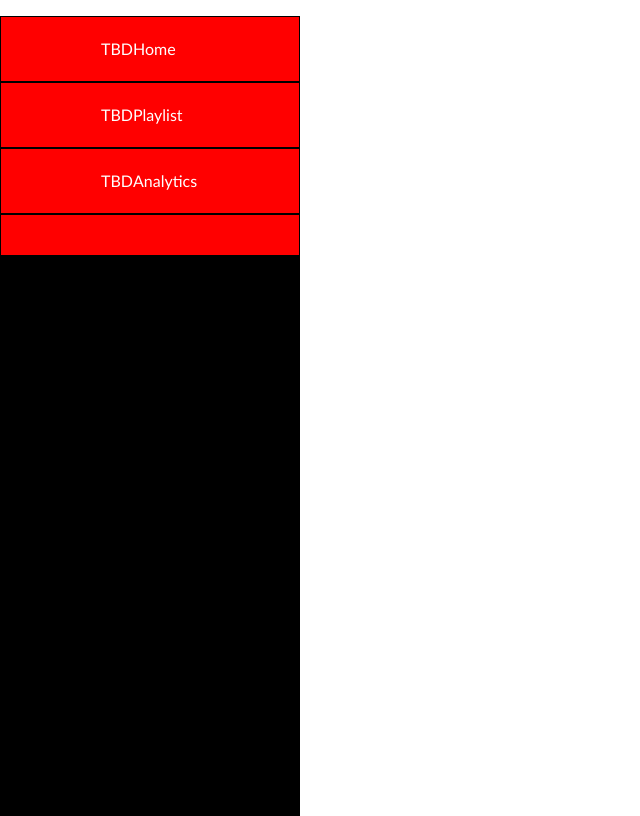
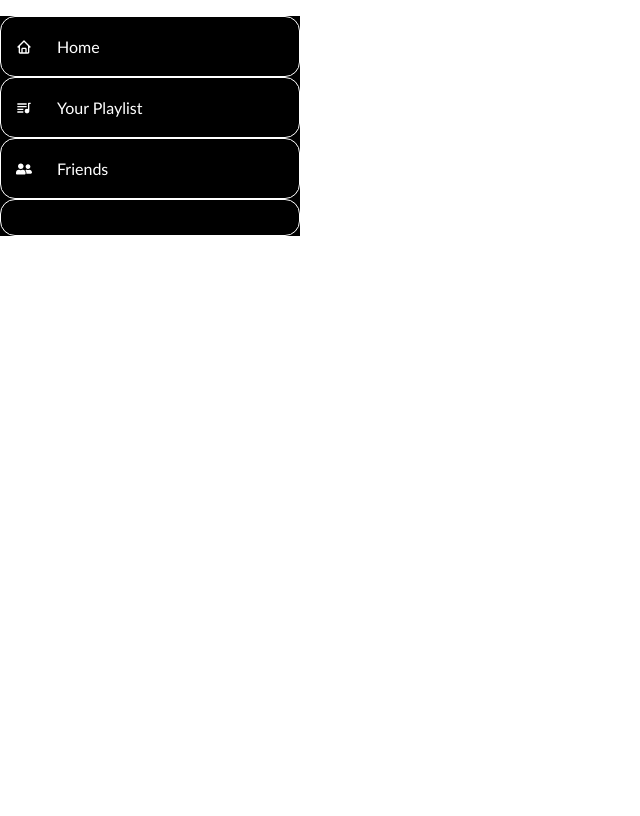
Before and after one commit to csesoc/trainee-3-23t3, a React (Vite) app in the folder client/: page / in a window 1280 px wide. Shown: the whole page, without its empty margins (0-640 px from the left). Built offline with nearby package versions, Linux system fonts and the light colour scheme.

Commit message:
Added icons to some of the title text

```diff
--- a/client/src/Components/Sidebar.css
+++ b/client/src/Components/Sidebar.css
@@ -1,29 +1,38 @@
 .sidebar {
   height: 100%;
   width: 300px;
-  background-color: black;
+  background-color: white;
+  overflow: hidden;
 }
 
 .sidebarlist {
   height: auto;
   width: auto;
-  background-color: red;
+  background-color: black;
   padding-bottom: 0px;
   padding-left: 0px;
+  overflow: hidden;
 }
 
 .sidebarlist .row {
-  flex-direction: row;
+  display: flex;
   color: white;
-  border: 1px solid black;
-  display: flex;
-  padding-left: 100px;
-  padding-bottom: 20px;
-  padding-top: 20px;
+  border: 1px solid white;
+  border-radius: 15px;
+  padding-bottom: 15px;
+  padding-left: 15px;
+  padding-top: 15px;
   font-family: 'Trebuchet MS', 'Lucida Sans Unicode', 'Lucida Grande', 'Lucida Sans', Arial, sans-serif;
+  overflow: hidden;
+  align-items: center;
 }
 
-.row #title {
-  flex: 70%;
-  place-items: center;
+.icon {
+  padding-top: 5px;
+  margin-right: 15px;
+  overflow: hidden;
 }
+
+.title {
+  padding-left: 10px;
+}
--- a/client/src/Components/Sidebar.jsx
+++ b/client/src/Components/Sidebar.jsx
@@ -5,20 +5,17 @@ import {SidebarInfo} from './SidebarInfo'
 function Sidebar() {
   return (
     <div className="sidebar">
-      <ul className= "sidebarlist">
-      {SidebarInfo.map((value, key) => {
-        return (
-          <li key ={key} className = "row">
-            {""}
-            <div>{value.icon}</div>{""}
-            <div>{value.title}</div>
-          </li>
-        );
-      })}
-
+      <ul className="sidebarlist">
+        {SidebarInfo.map((value, key) => {
+          return (
+            <li key={key} className="row">
+              <div className="icon">{value.icon}</div>
+              <div className="title">{value.title}</div>
+            </li>
+          );
+        })}
       </ul>
     </div>
   );
 }
-
 export default Sidebar;
--- a/client/src/Components/SidebarInfo.jsx
+++ b/client/src/Components/SidebarInfo.jsx
@@ -1,22 +1,25 @@
 // Contains Title
 // Contains Link
 // Contains Icon
+import {BiHome, BiSolidPlaylist} from "react-icons/bi"
+import {FaUserFriends} from "react-icons/fa"
+
 
 export const SidebarInfo = [
   {
     title: "Home",
-    icon: "TBD",
+    icon: <BiHome></BiHome>,
     link: "/",
   },
   {
-    title: "Playlist",
-    icon: "TBD",
+    title: "Your Playlist",
+    icon: <BiSolidPlaylist></BiSolidPlaylist>,
     link: "/playlist"
   },
   {
-    title: "Analytics",
-    icon: "TBD",
-    link: "/playlist"
+    title: "Friends",
+    icon: <FaUserFriends></FaUserFriends>,
+    link: "/friends"
   },
   {
 
```
